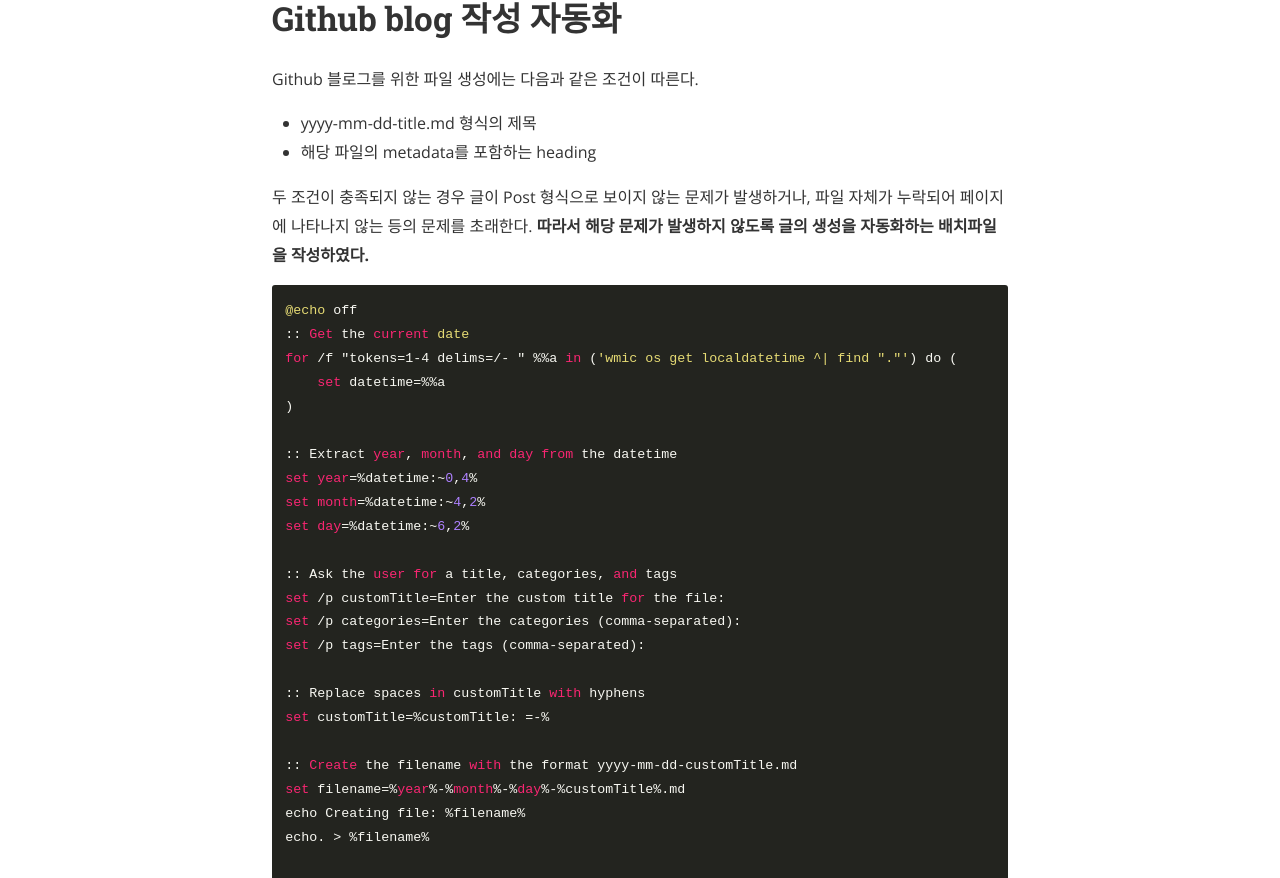
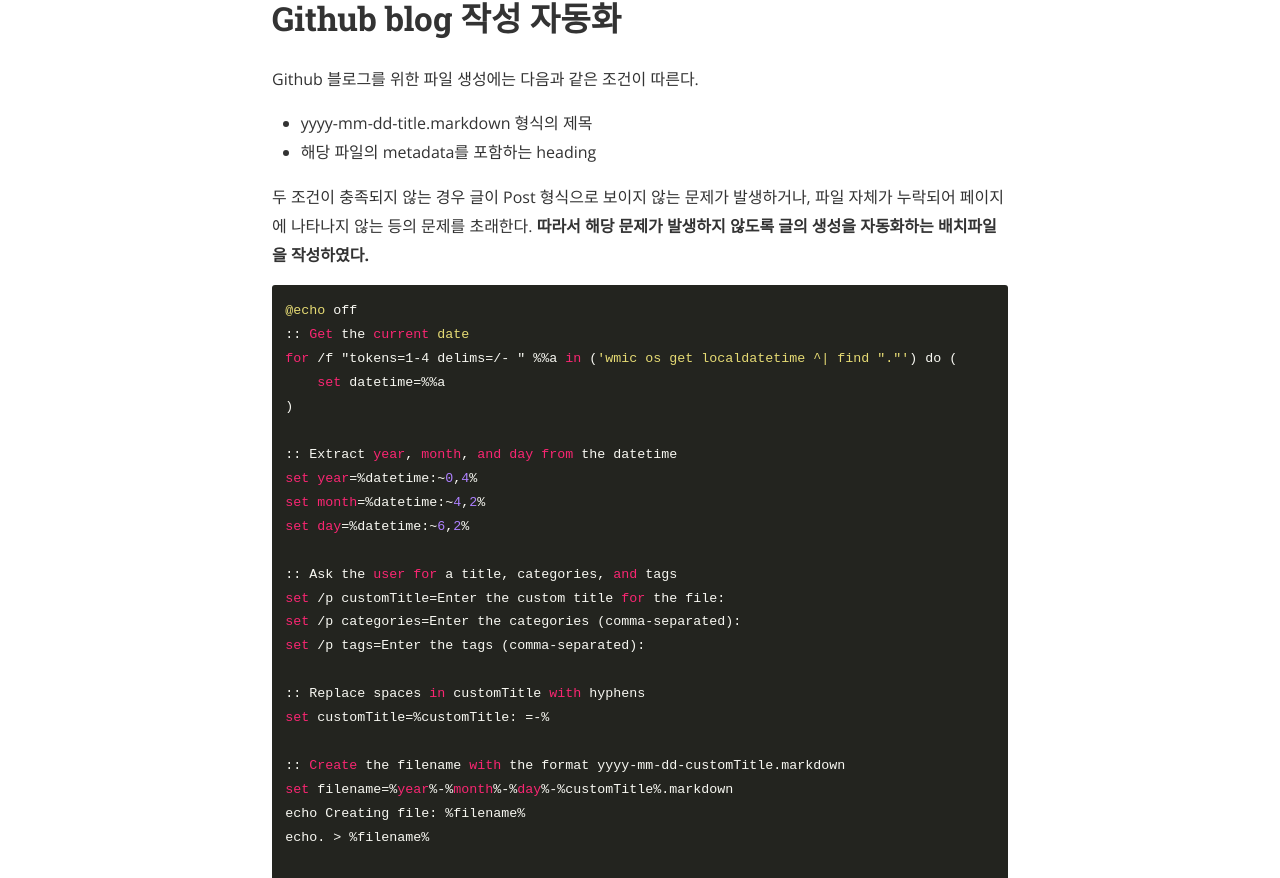
Before and after one commit to BenzeneKim/BenzeneKim.github.io, a Jekyll site: the page built from _posts/2024-10-01-[Github]-블로그-md파일-자동-생성.markdown, in a window 1280 px wide and 1400 px high, scrolled down 440 px. Shown: the part 148-1026 px from the top of the window. Built offline with Jekyll 4.4.1, drawn with Linux system fonts in a browser that asks for light colours; nearby versions of some CDN libraries; comment, search, counter and statistics services are not loaded.

Commit message:
fix: extension fixed from md to markdown

```diff
--- a/_posts/2024-10-01-[Github]-블로그-md파일-자동-생성.md
+++ b/_posts/2024-10-01-[Github]-블로그-md파일-자동-생성.markdown
@@ -10,7 +10,7 @@ cover:  "/assets/instacode.png"
 # Github blog 작성 자동화
 
 Github 블로그를 위한 파일 생성에는 다음과 같은 조건이 따른다.
-- yyyy-mm-dd-title.md 형식의 제목
+- yyyy-mm-dd-title.markdown 형식의 제목
 - 해당 파일의 metadata를 포함하는 heading
 
 두 조건이 충족되지 않는 경우 글이 Post 형식으로 보이지 않는 문제가 발생하거나, 파일 자체가 누락되어 페이지에 나타나지 않는  등의 문제를 초래한다. __따라서 해당 문제가 발생하지 않도록 글의 생성을 자동화하는 배치파일을 작성하였다.__
@@ -35,8 +35,8 @@ set /p tags=Enter the tags (comma-separated):
 :: Replace spaces in customTitle with hyphens
 set customTitle=%customTitle: =-%
 
-:: Create the filename with the format yyyy-mm-dd-customTitle.md
-set filename=%year%-%month%-%day%-%customTitle%.md
+:: Create the filename with the format yyyy-mm-dd-customTitle.markdown
+set filename=%year%-%month%-%day%-%customTitle%.markdown
 echo Creating file: %filename%
 echo. > %filename%
 
```
